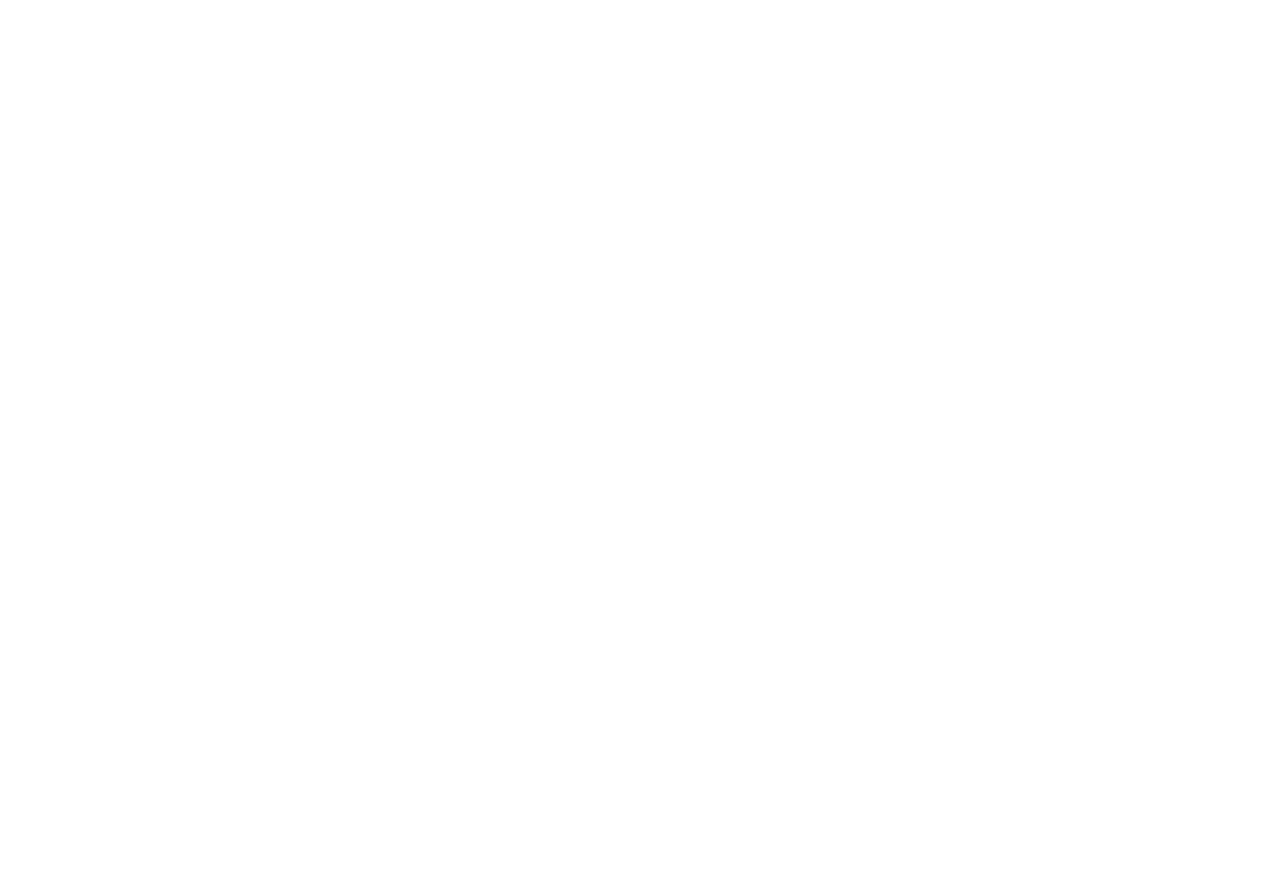
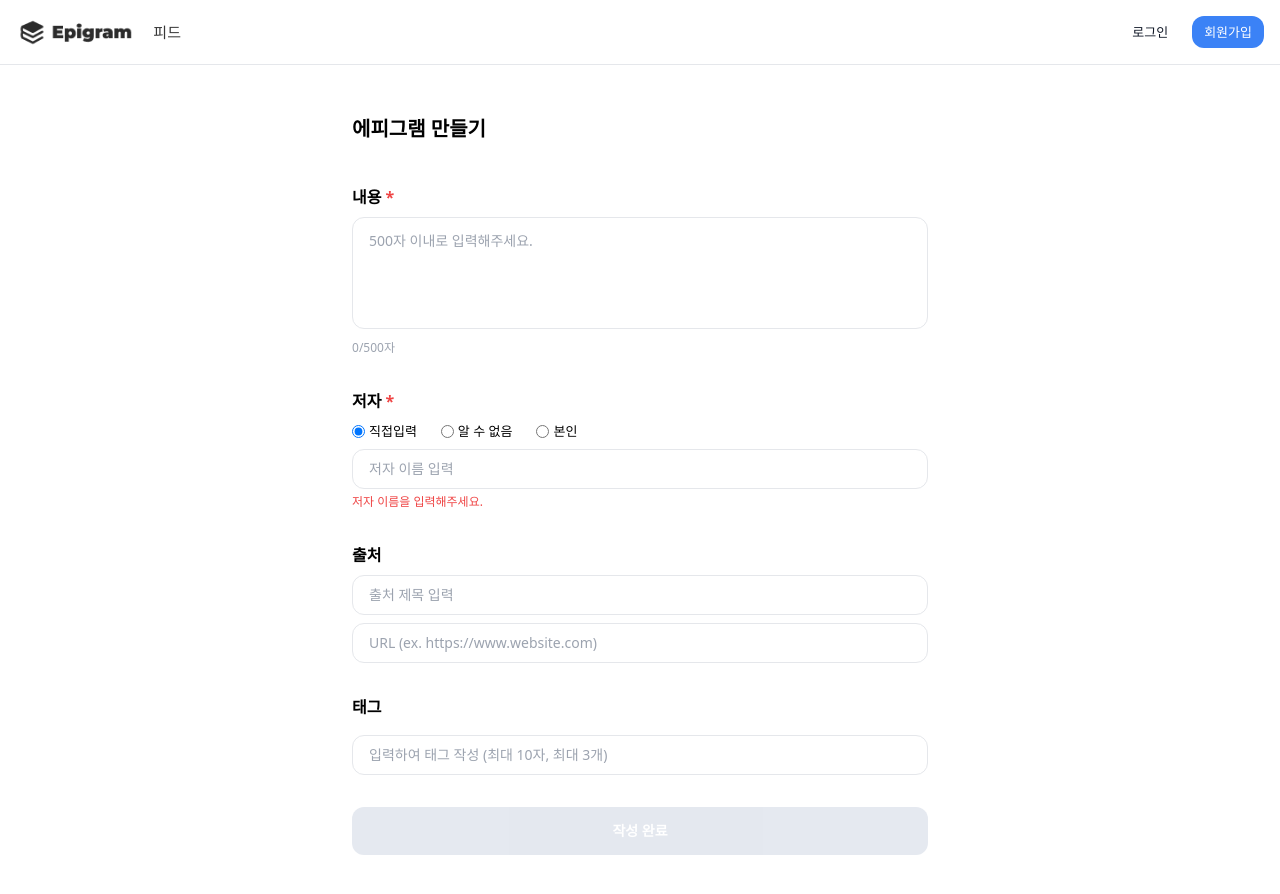
Before and after one commit to maclovedany/Epigram-team-7, a Next.js app: page /addepigram in a window 1280 px wide. Before the commit this address had no page. Shown: the top 894 px of the page. Before the commit the page ends 800 px from the top, so only its background shows below. Built offline with nearby package versions, Linux system fonts and the light colour scheme.

Commit message:
feat: /addepigram 구현

```diff
--- a/src/app/addepigram/page.tsx
+++ b/src/app/addepigram/page.tsx
@@ -2,241 +2,193 @@
 
 import { useState } from "react";
 import { useRouter } from "next/navigation";
-import { useForm, Controller } from "react-hook-form";
-import { zodResolver } from "@hookform/resolvers/zod";
-import { ArrowLeft, Save, Eye } from "lucide-react";
-import Link from "next/link";
-import {
-  Button,
-  Input,
-  Card,
-  CardHeader,
-  CardTitle,
-  CardContent,
-} from "@/components/ui";
-import Textarea from "@/components/ui/Textarea";
-import TagInput from "@/components/ui/TagInput";
-import {
-  createEpigramSchema,
-  type CreateEpigramFormData,
-} from "@/lib/validations";
-import { epigramService } from "@/lib/api";
-import { useAuthStore } from "@/store/authStore";
+import Header from "@/components/layout/Header";
 
 export default function AddEpigramPage() {
+  const router = useRouter();
+  // 입력값 상태
+  const [content, setContent] = useState("");
+  const [authorType, setAuthorType] = useState("직접입력");
+  const [author, setAuthor] = useState("");
+  const [referenceTitle, setReferenceTitle] = useState("");
+  const [referenceUrl, setReferenceUrl] = useState("");
+  const [tags, setTags] = useState<string[]>([]);
+  const [tagInput, setTagInput] = useState("");
   const [isSubmitting, setIsSubmitting] = useState(false);
-  const [apiError, setApiError] = useState<string>("");
-  const router = useRouter();
-  const { isAuthenticated } = useAuthStore();
+  const [error, setError] = useState("");
 
-  const {
-    register,
-    control,
-    handleSubmit,
-    watch,
-    formState: { errors },
-  } = useForm<CreateEpigramFormData>({
-    resolver: zodResolver(createEpigramSchema),
-    defaultValues: {
-      tags: [],
-    },
-  });
+  // 유효성 검사
+  const contentError = content.length > 500 ? "500자 이내로 입력해주세요." : "";
+  const authorError =
+    authorType === "직접입력" && author.trim() === ""
+      ? "저자 이름을 입력해주세요."
+      : "";
+  const tagError =
+    tags.length > 3
+      ? "태그는 최대 3개까지 추가할 수 있습니다."
+      : tags.some((t) => t.length > 10)
+      ? "태그는 10자 이내여야 합니다."
+      : "";
+  const isFormInvalid =
+    !!contentError ||
+    !!authorError ||
+    !!tagError ||
+    content.trim() === "" ||
+    (authorType === "직접입력" && author.trim() === "");
 
-  const watchedContent = watch("content", "");
-  const watchedAuthor = watch("author", "");
+  // 태그 추가
+  const handleTagKeyDown = (e: React.KeyboardEvent<HTMLInputElement>) => {
+    if ((e.key === "Enter" || e.key === ",") && tagInput.trim()) {
+      e.preventDefault();
+      if (
+        tags.length < 3 &&
+        tagInput.length <= 10 &&
+        !tags.includes(tagInput)
+      ) {
+        setTags([...tags, tagInput]);
+        setTagInput("");
+      }
+    }
+  };
+  const handleTagRemove = (tag: string) =>
+    setTags(tags.filter((t) => t !== tag));
 
-  // 로그인하지 않은 사용자는 리다이렉트
-  if (!isAuthenticated) {
-    router.push("/login");
-    return null;
-  }
-
-  const onSubmit = async (data: CreateEpigramFormData) => {
-    try {
-      setApiError("");
+  // 저장
+  const handleSubmit = async (e: React.FormEvent) => {
+    e.preventDefault();
+    if (isFormInvalid) return;
     setIsSubmitting(true);
-
-      // 빈 URL은 제거
-      const submitData = {
-        ...data,
-        referenceUrl: data.referenceUrl?.trim() || undefined,
-        referenceTitle: data.referenceTitle?.trim() || undefined,
-      };
-
-      await epigramService.createEpigram(submitData);
-
-      // 성공 시 목록 페이지로 이동
-      router.push("/epigramlist");
-    } catch (error) {
-      const errorMessage =
-        error instanceof Error
-          ? error.message
-          : "알 수 없는 오류가 발생했습니다.";
-      setApiError(errorMessage);
-    } finally {
-      setIsSubmitting(false);
-    }
+    setTimeout(() => {
+      // 목업: id=123로 이동
+      router.push("/epigramlist/123");
+    }, 500);
   };
 
   return (
-    <div className="min-h-screen bg-bg-secondary">
-      <div className="container mx-auto px-4 py-8">
-        {/* 헤더 */}
-        <div className="flex items-center justify-between mb-8">
-          <div className="flex items-center gap-4">
-            <Link href="/epigramlist">
-              <Button variant="ghost" size="sm">
-                <ArrowLeft className="w-4 h-4 mr-1" />
-                목록으로
-              </Button>
-            </Link>
+    <div className="min-h-screen bg-white">
+      <Header />
+      <main className="max-w-xl mx-auto py-12">
+        <h1 className="text-2xl font-bold mb-10 text-left">에피그램 만들기</h1>
+        <form onSubmit={handleSubmit} className="space-y-8">
+          {/* 내용 */}
           <div>
-              <h1 className="text-3xl font-bold text-text-primary">
-                에피그램 작성
-              </h1>
-              <p className="text-text-secondary mt-1">
-                새로운 에피그램을 작성해보세요
-              </p>
-            </div>
+            <label className="block font-semibold mb-2">
+              내용 <span className="text-red-500">*</span>
+            </label>
+            <textarea
+              className="w-full h-28 border rounded-lg px-4 py-3 text-base bg-white focus:outline-none focus:ring-2 focus:ring-blue-200 resize-none"
+              maxLength={500}
+              value={content}
+              onChange={(e) => setContent(e.target.value)}
+              placeholder="500자 이내로 입력해주세요."
+              required
+            />
+            <div className="flex justify-between mt-1 text-xs">
+              <span className="text-gray-400">{content.length}/500자</span>
+              {contentError && (
+                <span className="text-red-500">{contentError}</span>
+              )}
             </div>
           </div>
 
-        <div className="grid lg:grid-cols-2 gap-8">
-          {/* 작성 폼 */}
-          <Card>
-            <CardHeader>
-              <CardTitle className="flex items-center gap-2">
-                <Eye className="w-5 h-5" />
-                에피그램 정보
-              </CardTitle>
-            </CardHeader>
-            <CardContent>
-              <form onSubmit={handleSubmit(onSubmit)} className="space-y-6">
-                {/* API 에러 메시지 */}
-                {apiError && (
-                  <div className="p-3 text-sm text-error bg-red-50 border border-red-200 rounded-lg">
-                    {apiError}
+          {/* 저자 */}
+          <div>
+            <label className="block font-semibold mb-2">
+              저자 <span className="text-red-500">*</span>
+            </label>
+            <div className="flex gap-6 mb-2">
+              {["직접입력", "알 수 없음", "본인"].map((type) => (
+                <label key={type} className="flex items-center gap-1 text-sm">
+                  <input
+                    type="radio"
+                    name="authorType"
+                    value={type}
+                    checked={authorType === type}
+                    onChange={() => setAuthorType(type)}
+                  />
+                  {type}
+                </label>
+              ))}
             </div>
+            {authorType === "직접입력" && (
+              <input
+                className="w-full border rounded-lg px-4 py-2 text-base bg-white focus:outline-none focus:ring-2 focus:ring-blue-200"
+                value={author}
+                onChange={(e) => setAuthor(e.target.value)}
+                placeholder="저자 이름 입력"
+                required
+              />
             )}
+            {authorError && (
+              <div className="text-red-500 text-xs mt-1">{authorError}</div>
+            )}
+          </div>
 
-                {/* 에피그램 내용 */}
-                <Textarea
-                  label="에피그램 내용"
-                  placeholder="인상 깊었던 명언이나 글귀를 입력해주세요..."
-                  rows={4}
-                  error={errors.content?.message}
-                  helperText={`${watchedContent.length}/500자`}
-                  required
-                  {...register("content")}
+          {/* 출처 */}
+          <div>
+            <label className="block font-semibold mb-2">출처</label>
+            <input
+              className="w-full border rounded-lg px-4 py-2 text-base bg-white focus:outline-none focus:ring-2 focus:ring-blue-200 mb-2"
+              value={referenceTitle}
+              onChange={(e) => setReferenceTitle(e.target.value)}
+              placeholder="출처 제목 입력"
             />
-
-                {/* 작가 */}
-                <Input
-                  label="작가"
-                  placeholder="작가명을 입력해주세요"
-                  error={errors.author?.message}
-                  required
-                  {...register("author")}
-                />
-
-                {/* 출처 정보 */}
-                <div className="space-y-4">
-                  <h3 className="text-sm font-medium text-text-primary">
-                    출처 정보 (선택사항)
-                  </h3>
-
-                  <Input
-                    label="출처 제목"
-                    placeholder="책 제목, 영화 제목 등"
-                    error={errors.referenceTitle?.message}
-                    {...register("referenceTitle")}
-                  />
-
-                  <Input
-                    label="출처 URL"
+            <input
+              className="w-full border rounded-lg px-4 py-2 text-base bg-white focus:outline-none focus:ring-2 focus:ring-blue-200"
+              value={referenceUrl}
+              onChange={(e) => setReferenceUrl(e.target.value)}
+              placeholder="URL (ex. https://www.website.com)"
               type="url"
-                    placeholder="https://example.com"
-                    error={errors.referenceUrl?.message}
-                    helperText="참고할 수 있는 링크가 있다면 입력해주세요"
-                    {...register("referenceUrl")}
             />
           </div>
 
           {/* 태그 */}
-                <Controller
-                  name="tags"
-                  control={control}
-                  render={({ field }) => (
-                    <TagInput
-                      label="태그"
-                      value={field.value}
-                      onChange={field.onChange}
-                      error={errors.tags?.message}
-                      helperText="관련된 키워드를 태그로 추가해보세요 (최대 5개)"
-                      maxTags={5}
+          <div>
+            <label className="block font-semibold mb-2">태그</label>
+            <div className="flex flex-wrap gap-2 mb-2">
+              {tags.map((tag) => (
+                <span
+                  key={tag}
+                  className="bg-[#edf0f4] px-3 py-1 rounded-full text-sm flex items-center"
+                >
+                  #{tag}
+                  <button
+                    type="button"
+                    className="ml-1 text-gray-400 hover:text-red-500"
+                    onClick={() => handleTagRemove(tag)}
+                  >
+                    ×
+                  </button>
+                </span>
+              ))}
+            </div>
+            <input
+              className="w-full border rounded-lg px-4 py-2 text-base bg-white focus:outline-none focus:ring-2 focus:ring-blue-200"
+              value={tagInput}
+              onChange={(e) =>
+                setTagInput(
+                  e.target.value.replace(/[^\w가-힣]/g, "").slice(0, 10)
+                )
+              }
+              onKeyDown={handleTagKeyDown}
+              placeholder="입력하여 태그 작성 (최대 10자, 최대 3개)"
+              disabled={tags.length >= 3}
             />
-                  )}
-                />
-
-                {/* 제출 버튼 */}
-                <div className="flex gap-3 pt-4">
-                  <Button
-                    type="submit"
-                    className="flex-1"
-                    isLoading={isSubmitting}
-                    disabled={isSubmitting}
-                  >
-                    <Save className="w-4 h-4 mr-2" />
-                    {isSubmitting ? "작성 중..." : "에피그램 작성"}
-                  </Button>
-                </div>
-              </form>
-            </CardContent>
-          </Card>
-
-          {/* 미리보기 */}
-          <Card>
-            <CardHeader>
-              <CardTitle className="flex items-center gap-2">
-                <Eye className="w-5 h-5" />
-                미리보기
-              </CardTitle>
-            </CardHeader>
-            <CardContent>
-              <div className="space-y-4">
-                {/* 에피그램 내용 미리보기 */}
-                <div className="p-4 bg-bg-secondary rounded-lg">
-                  <blockquote className="text-lg font-serif text-text-primary leading-relaxed">
-                    {watchedContent
-                      ? `"${watchedContent}"`
-                      : "에피그램 내용이 여기에 표시됩니다..."}
-                  </blockquote>
-                  {watchedAuthor && (
-                    <p className="text-sm font-medium text-text-secondary mt-3">
-                      - {watchedAuthor}
-                    </p>
+            {tagError && (
+              <div className="text-red-500 text-xs mt-1">{tagError}</div>
             )}
           </div>
 
-                {/* 작성 팁 */}
-                <div className="p-4 bg-primary-50 border border-primary-200 rounded-lg">
-                  <h4 className="text-sm font-medium text-primary-800 mb-2">
-                    💡 작성 팁
-                  </h4>
-                  <ul className="text-xs text-primary-700 space-y-1">
-                    <li>• 인상 깊었던 명언이나 글귀를 정확히 입력해주세요</li>
-                    <li>• 작가명은 정확한 이름으로 입력해주세요</li>
-                    <li>• 출처가 있다면 함께 기록해주세요</li>
-                    <li>
-                      • 관련 태그를 추가하면 다른 사용자가 쉽게 찾을 수 있어요
-                    </li>
-                  </ul>
-                </div>
-              </div>
-            </CardContent>
-          </Card>
-        </div>
-      </div>
+          {/* 저장 버튼 */}
+          <button
+            type="submit"
+            className="w-full h-12 rounded-lg bg-[#CBD3E1] text-white font-semibold text-base disabled:opacity-50 disabled:cursor-not-allowed"
+            disabled={isFormInvalid || isSubmitting}
+          >
+            작성 완료
+          </button>
+        </form>
+      </main>
     </div>
   );
 }
--- a/src/app/epigramlist/components/FloatingActionButton.tsx
+++ b/src/app/epigramlist/components/FloatingActionButton.tsx
@@ -12,10 +12,10 @@
   return (
     <Link
       href="/addepigram"
-      className="fixed bottom-6 right-6 bg-gray-800 text-white p-4 rounded-full shadow-lg hover:bg-gray-700 transition-colors z-50 inline-flex items-center"
+      className="fixed bottom-6 right-6 bg-gray-800 text-white p-4 h-16 w-[194px] rounded-full shadow-lg hover:bg-gray-700 transition-colors z-50 inline-flex items-center justify-center"
     >
       <span className="text-xl">+</span>
-      <span className="ml-2 text-sm">에피그램 만들기</span>
+      <span className="ml-2 text-[15px]">에피그램 만들기</span>
     </Link>
   );
 };
--- a/src/app/epigramlist/page.tsx
+++ b/src/app/epigramlist/page.tsx
@@ -6,156 +6,60 @@
 import { useAuthStore } from "@/store/authStore";
 import { epigramService } from "@/lib/api";
 import { Epigram } from "@/types";
-import { FloatingActionButton } from "./components";
+import { LoadMoreButton, FloatingActionButton } from "./components";
 
 const ITEMS_PER_LOAD = 6;
 
+const MOCK_EPIGRAMS = Array.from({ length: 20 }).map((_, i) => ({
+  id: i + 1,
+  content: `오랫동안 꿈을 그리는 사람은 마침내 그 꿈을 닮아 간다. (${i + 1})`,
+  author: "앙드레 말로",
+  tags: ["나아가야할때", "꿈을이루고싶을때"],
+}));
+
 export default function EpigramListPage() {
-  const [epigrams, setEpigrams] = useState<Epigram[]>([]);
-  const [nextCursor, setNextCursor] = useState<number | null>(null);
-  const [isLoading, setIsLoading] = useState(false);
-  const [hasMore, setHasMore] = useState(true);
-  const [error, setError] = useState<string>("");
-  const { isAuthenticated } = useAuthStore();
+  const [visibleCount, setVisibleCount] = useState(10);
+  const epigrams = MOCK_EPIGRAMS.slice(0, visibleCount);
+  const isAuthenticated = true;
+  const isLoading = false; // 목업이므로 항상 false
+  const hasMore = visibleCount < MOCK_EPIGRAMS.length;
 
-  // 로딩 상태를 ref로 관리하여 의존성 배열에서 제외
-  const isLoadingRef = useRef(false);
-
-  // 에피그램 목록 로드
-  const loadEpigrams = useCallback(
-    async (isLoadMore = false) => {
-      // ref를 사용하여 로딩 상태 체크
-      if (isLoadingRef.current) return;
-
-      isLoadingRef.current = true;
-      setIsLoading(true);
-      setError("");
-
-      try {
-        const params: { limit: number; cursor?: number } = {
-          limit: ITEMS_PER_LOAD,
-        };
-
-        // 더보기인 경우 cursor 추가
-        if (isLoadMore && nextCursor) {
-          params.cursor = nextCursor;
-        }
-
-        const response = await epigramService.getEpigrams(params);
-
-        // 응답 데이터 안전성 검사
-        if (!response) {
-          throw new Error("서버에서 응답을 받지 못했습니다.");
-        }
-
-        // list가 배열인지 확인
-        const epigramList = Array.isArray(response.list) ? response.list : [];
-
-        if (isLoadMore) {
-          // 더보기인 경우 기존 목록에 추가
-          setEpigrams((prev) => [...prev, ...epigramList]);
-        } else {
-          // 초기 로드인 경우 새로 설정
-          setEpigrams(epigramList);
-        }
-
-        setNextCursor(response.nextCursor || null);
-        setHasMore(!!response.nextCursor);
-      } catch (error) {
-        let errorMessage = "에피그램을 불러오는데 실패했습니다.";
-
-        if (error instanceof Error) {
-          errorMessage = error.message;
-        } else if (typeof error === "object" && error !== null) {
-          // axios 에러 객체 처리
-          const axiosError = error as any;
-          if (axiosError.response?.data?.message) {
-            errorMessage = axiosError.response.data.message;
-          } else if (axiosError.response?.status) {
-            errorMessage = `서버 오류 (${axiosError.response.status}): ${
-              axiosError.response.statusText || "알 수 없는 오류"
-            }`;
-          } else if (axiosError.message) {
-            errorMessage = axiosError.message;
-          }
-        }
-
-        setError(errorMessage);
-        console.error("에피그램 로딩 실패:", error);
-
-        // 네트워크 오류나 서버 오류 시 빈 배열로 설정
-        if (!isLoadMore) {
-          setEpigrams([]);
-        }
-      } finally {
-        isLoadingRef.current = false;
-        setIsLoading(false);
-      }
-    },
-    [nextCursor] // isLoading 제거, nextCursor만 유지
-  );
-
-  // 더보기 버튼 클릭
   const handleLoadMore = () => {
-    loadEpigrams(true);
+    setVisibleCount((prev) => Math.min(prev + 10, MOCK_EPIGRAMS.length));
   };
-
-  // 초기 로드 - 한 번만 실행되도록 빈 의존성 배열 사용
-  useEffect(() => {
-    loadEpigrams(false);
-  }, []); // loadEpigrams 의존성 제거
 
   return (
     <div className="min-h-screen bg-gray-50">
       <Header />
-
       <main className="max-w-6xl mx-auto px-4 py-8">
-        {/* 페이지 제목 */}
         <div className="mb-8">
           <h1 className="text-2xl font-bold text-gray-900">피드</h1>
         </div>
-
-        {/* 에러 메시지 */}
-        {error && (
-          <div className="mb-6 p-4 bg-red-50 border border-red-200 rounded-lg">
-            <p className="text-red-600">{error}</p>
-            <button
-              onClick={() => loadEpigrams(false)}
-              className="mt-2 text-sm text-red-700 underline hover:no-underline"
-            >
-              다시 시도
-            </button>
-          </div>
-        )}
-
-        {/* 에피그램 목록 - 2열 그리드 */}
         <div className="grid grid-cols-1 md:grid-cols-2 gap-6">
           {epigrams.map((epigram) => (
             <div key={epigram.id} className="space-y-3">
-              {/* 에피그램 카드 */}
               <div
-                className="bg-white rounded-lg shadow-sm border border-gray-200 p-6"
+                className="bg-white rounded-lg shadow-sm border border-gray-200 p-6 relative"
                 style={{
-                  backgroundImage: `linear-gradient(to right, #f8f9fa 0%, #ffffff 100%)`,
-                  backgroundSize: "20px 20px",
-                  backgroundPosition: "0 0, 0 10px, 10px -10px, -10px 0px",
+                  backgroundImage: "url('/notebook-bg.png')",
+                  backgroundSize: "cover",
+                  backgroundRepeat: "no-repeat",
                 }}
               >
-                {/* 에피그램 내용 */}
                 <div className="mb-6">
                   <p className="text-lg text-gray-900 leading-relaxed mb-4">
                     {epigram.content}
                   </p>
+                </div>
+                <div className="w-full flex justify-end">
                   <p
-                    className="text-right text-sm"
+                    className="text-right text-sm mt-2"
                     style={{ color: "#ABB8CE" }}
                   >
                     - {epigram.author} -
                   </p>
                 </div>
               </div>
-
-              {/* 태그들 - 카드 다음줄 우측 하단 */}
               <div className="flex flex-wrap gap-2 justify-end">
                 {epigram.tags.map((tag, index) => (
                   <span
@@ -170,64 +74,13 @@
             </div>
           ))}
         </div>
-
-        {/* 로딩 중 메시지 */}
-        {isLoading && epigrams.length === 0 && (
-          <div className="text-center py-12">
-            <div className="inline-flex items-center">
-              <div className="animate-spin rounded-full h-6 w-6 border-b-2 border-gray-900 mr-3"></div>
-              <p className="text-gray-500">에피그램을 불러오는 중...</p>
-            </div>
-          </div>
-        )}
-
-        {/* 에피그램이 없는 경우 */}
-        {!isLoading && epigrams.length === 0 && !error && (
-          <div className="text-center py-12">
-            <p className="text-gray-500">아직 등록된 에피그램이 없습니다.</p>
-            {isAuthenticated && (
-              <Link href="/addepigram">
-                <button className="mt-4 px-6 py-2 bg-gray-800 text-white rounded-lg hover:bg-gray-700 transition-colors">
-                  첫 번째 에피그램 만들기
-                </button>
-              </Link>
-            )}
-          </div>
-        )}
-
-        {/* 더보기 버튼 */}
-        {hasMore && epigrams.length > 0 && (
-          <div className="text-center mt-12">
-            <button
-              onClick={handleLoadMore}
-              disabled={isLoading}
-              className="inline-flex items-center px-6 py-3 border border-gray-300 rounded-lg text-gray-700 bg-white hover:bg-gray-50 disabled:opacity-50 transition-colors"
-            >
-              {isLoading ? (
-                <>
-                  <div className="animate-spin rounded-full h-4 w-4 border-b-2 border-gray-700 mr-2"></div>
-                  로딩 중...
-                </>
-              ) : (
-                <>
-                  <span className="mr-2">+</span>
-                  에피그램 더보기
-                </>
-              )}
-            </button>
-          </div>
-        )}
+        <LoadMoreButton
+          hasMore={hasMore}
+          isLoading={isLoading}
+          onLoadMore={handleLoadMore}
+        />
       </main>
-
-      {/* 플로팅 작성 버튼 */}
-      {isAuthenticated && (
-        <Link href="/addepigram">
-          <button className="fixed bottom-6 right-6 bg-gray-800 text-white p-4 rounded-full shadow-lg hover:bg-gray-700 transition-colors z-50">
-            <span className="text-xl">+</span>
-            <span className="ml-2 text-sm">에피그램 만들기</span>
-          </button>
-        </Link>
-      )}
+      <FloatingActionButton isAuthenticated={isAuthenticated} />
     </div>
   );
 }
```
Also changed, not shown: src/app/epigramlist/components/LoadMoreButton.tsx (+7 -3 lines), src/lib/services/authService.ts (+26 -26 lines), public/notebook-bg.png (added). Lines whose indentation alone changed are shown as unchanged.
